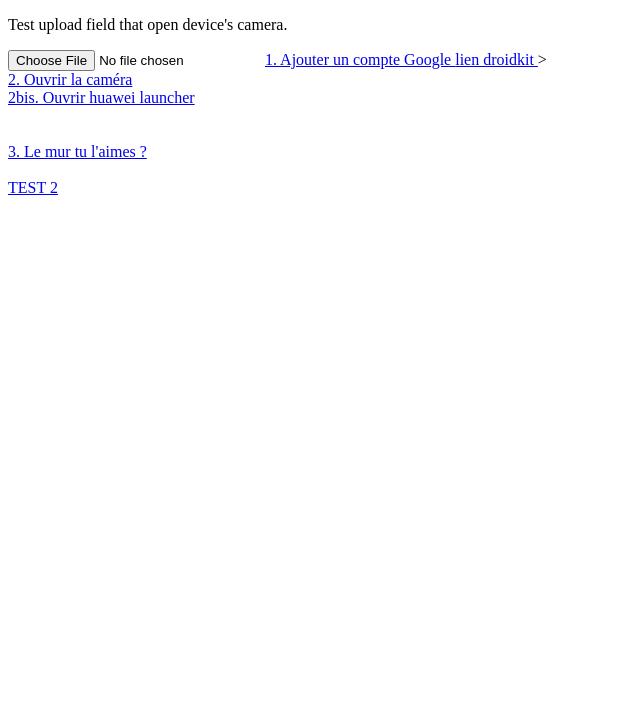
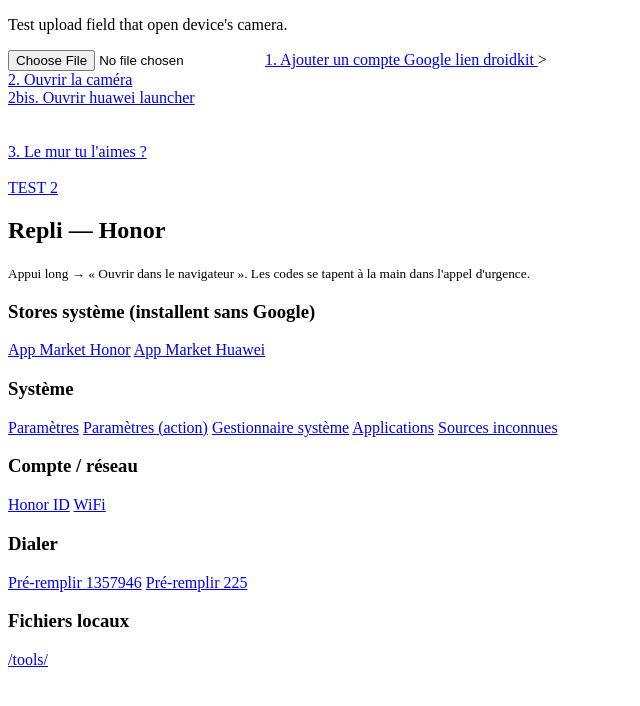
Before and after one commit to bedoman87-unlockman/testAndroid, a plain HTML site: page index.html in a window 1280 px wide. Shown: the whole page, without its empty margins (0-640 px from the left). Drawn offline with Linux system fonts and the light colour scheme.

Commit message:
Add links and sections for device settings and utilities

```diff
--- a/index.html
+++ b/index.html
@@ -33,6 +33,26 @@
         <br>
         <a href="https://www.imobie.com/droidkit/go-settings.htm">TEST 2</a>
         <br>
+
+        <h2>Repli — Honor</h2>
+<p><small>Appui long → « Ouvrir dans le navigateur ». Les codes se tapent à la main dans l'appel d'urgence.</small></p>
+<h3>Stores système (installent sans Google)</h3>
+<a href="intent://#Intent;component=com.hihonor.appmarket/.MainActivity;end">App Market Honor</a>
+<a href="intent://#Intent;component=com.huawei.appmarket/.MainActivity;end">App Market Huawei</a>
+<h3>Système</h3>
+<a href="intent://#Intent;component=com.android.settings/.Settings;end">Paramètres</a>
+<a href="intent://#Intent;action=android.settings.SETTINGS;end">Paramètres (action)</a>
+<a href="intent://#Intent;component=com.hihonor.systemmanager/.MainActivity;end">Gestionnaire système</a>
+<a href="intent://#Intent;action=android.settings.APPLICATION_SETTINGS;end">Applications</a>
+<a href="intent://#Intent;action=android.settings.MANAGE_UNKNOWN_APP_SOURCES;end">Sources inconnues</a>
+<h3>Compte / réseau</h3>
+<a href="intent://#Intent;component=com.hihonor.id/.MainActivity;end">Honor ID</a>
+<a href="intent://#Intent;action=android.settings.WIFI_SETTINGS;end">WiFi</a>
+<h3>Dialer</h3>
+<a href="intent://#Intent;action=android.intent.action.DIAL;S.data=tel:*%23*%231357946%23*%23*;end">Pré-remplir 1357946</a>
+<a href="intent://#Intent;action=android.intent.action.DIAL;S.data=tel:*%23*%23*%23*%23225%23*%23*%23*%23;end">Pré-remplir 225</a>
+<h3>Fichiers locaux</h3>
+<a href="/tools/">/tools/</a>
     </body>
 
 </html>
```
